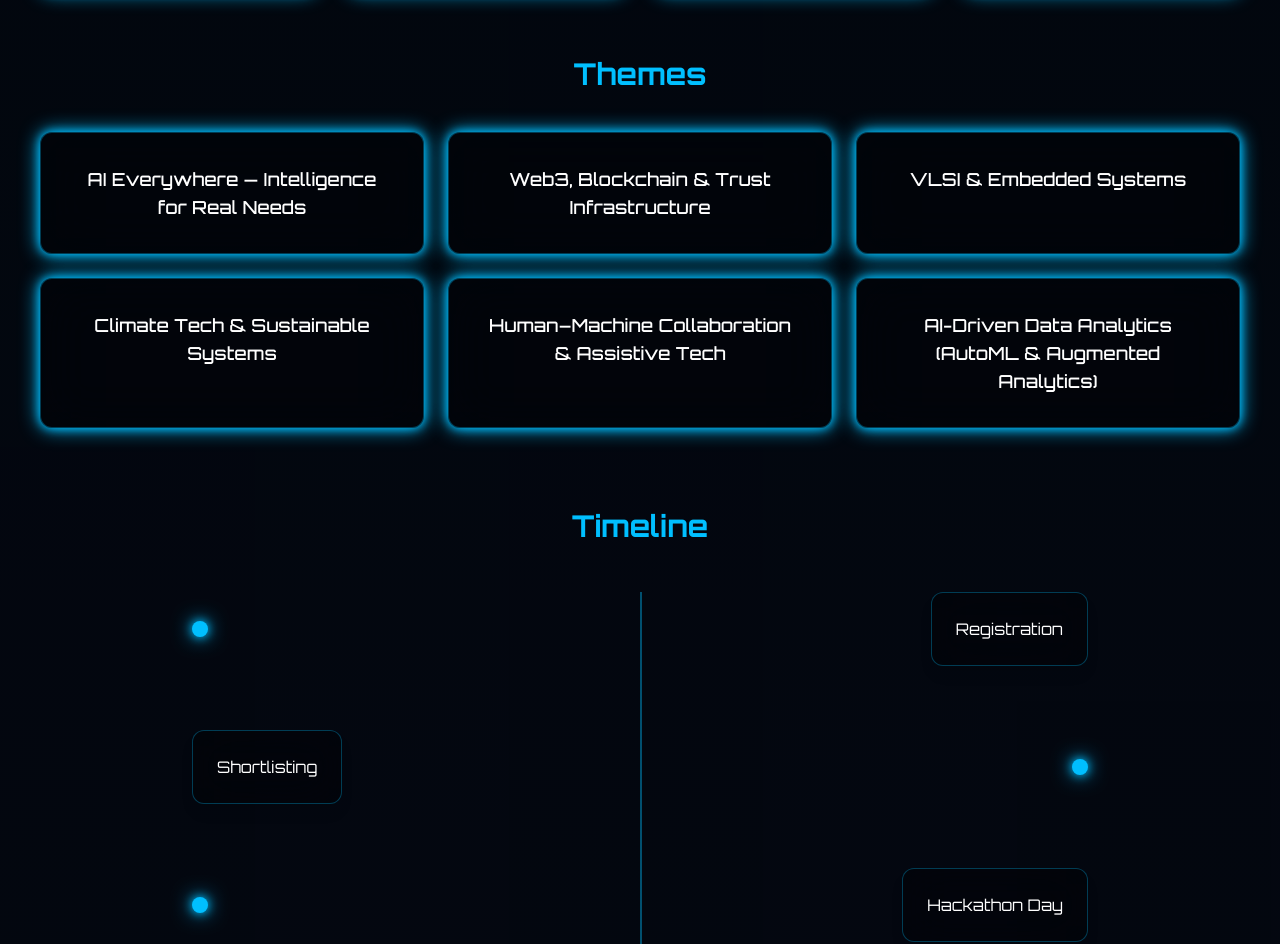
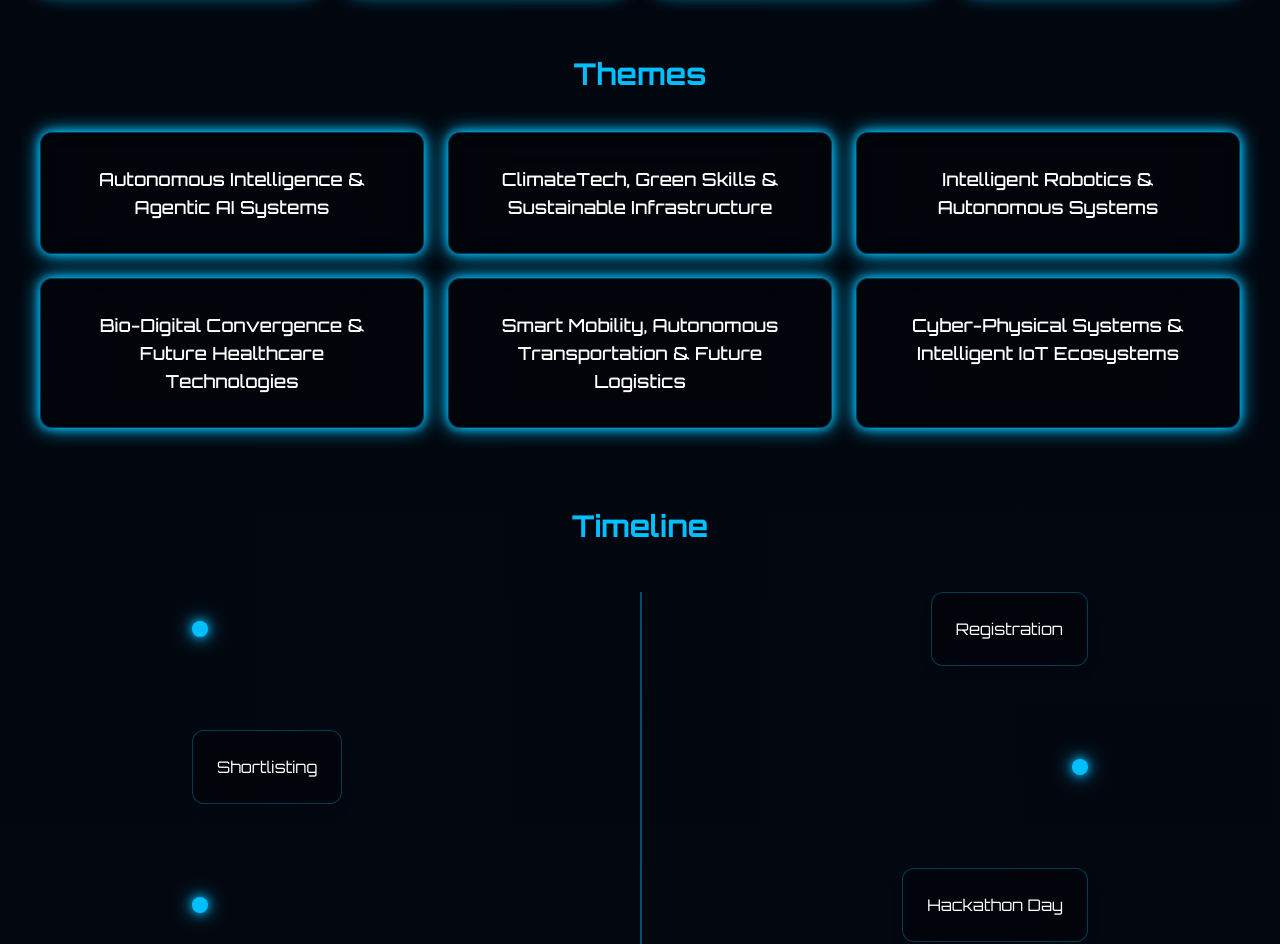
Before and after one commit to SimonLeo28/Nexora-2026, a React (Vite) app: page / in a window 1280 px wide. Shown: the part 1840-2784 px from the top of the page. Built offline with nearby package versions, Linux system fonts and the light colour scheme; the HTML template or start-up script is replaced by a standard one.

Commit message:
changes in the code

```diff
--- a/src/components/EventDetails.jsx
+++ b/src/components/EventDetails.jsx
@@ -85,12 +85,19 @@ import { motion } from "framer-motion";
 export default function EventDetails() {
 
     const themes = [
-        "AI Everywhere — Intelligence for Real Needs",
-        "Web3, Blockchain & Trust Infrastructure",
-        "VLSI & Embedded Systems",
-        "Climate Tech & Sustainable Systems",
-        "Human–Machine Collaboration & Assistive Tech",
-        "AI-Driven Data Analytics (AutoML & Augmented Analytics)"
+        // "AI Everywhere — Intelligence for Real Needs",
+        // "Web3, Blockchain & Trust Infrastructure",
+        // "VLSI & Embedded Systems",
+        // "Climate Tech & Sustainable Systems",
+        // "Human–Machine Collaboration & Assistive Tech",
+        // "AI-Driven Data Analytics (AutoML & Augmented Analytics)"
+
+        "Autonomous Intelligence & Agentic AI Systems",
+        "ClimateTech, Green Skills & Sustainable Infrastructure",
+        "Intelligent Robotics & Autonomous Systems",
+        "Bio-Digital Convergence & Future Healthcare Technologies",
+        "Smart Mobility, Autonomous Transportation & Future Logistics",
+        "Cyber-Physical Systems & Intelligent IoT Ecosystems"
     ];
 
     const timeline = [
```
